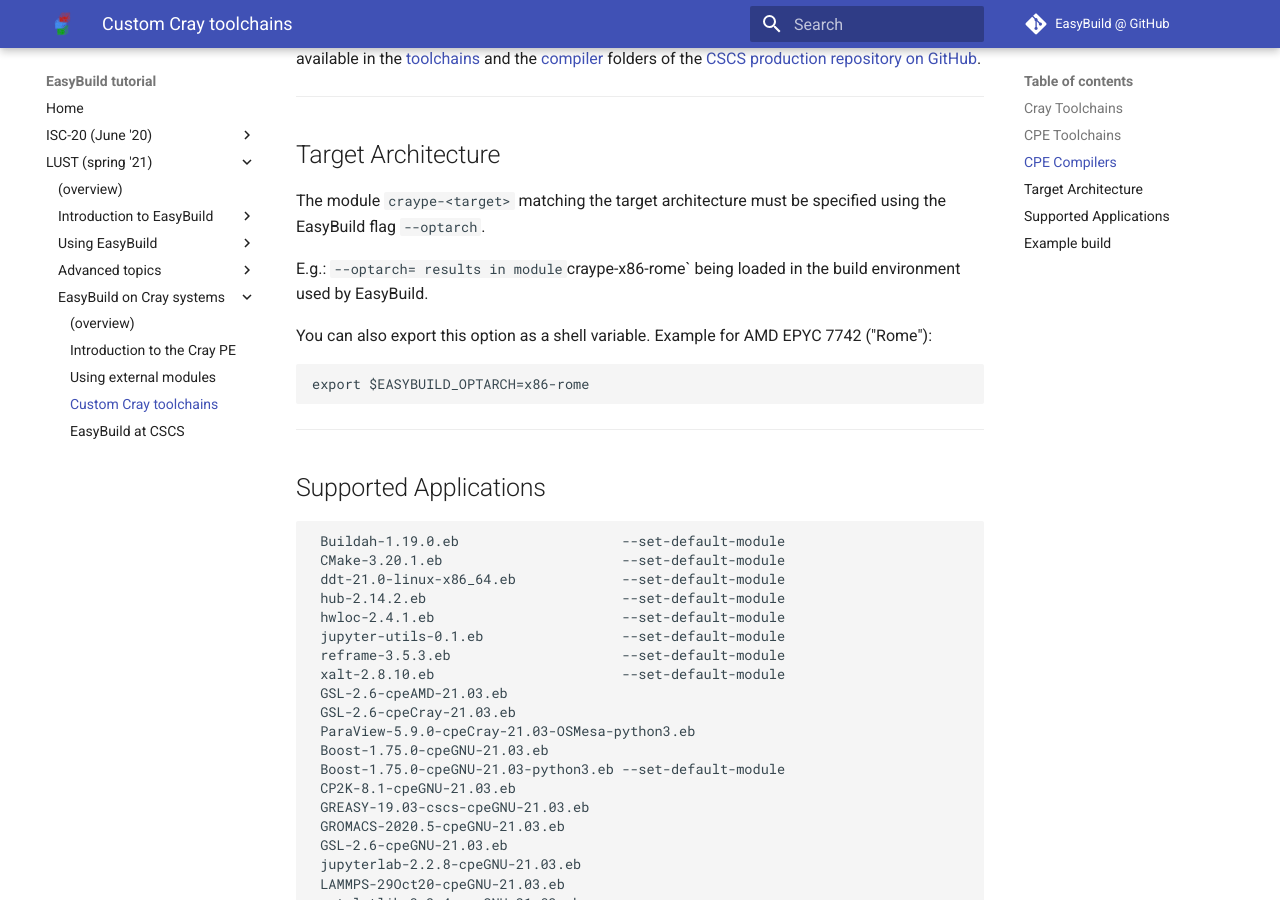
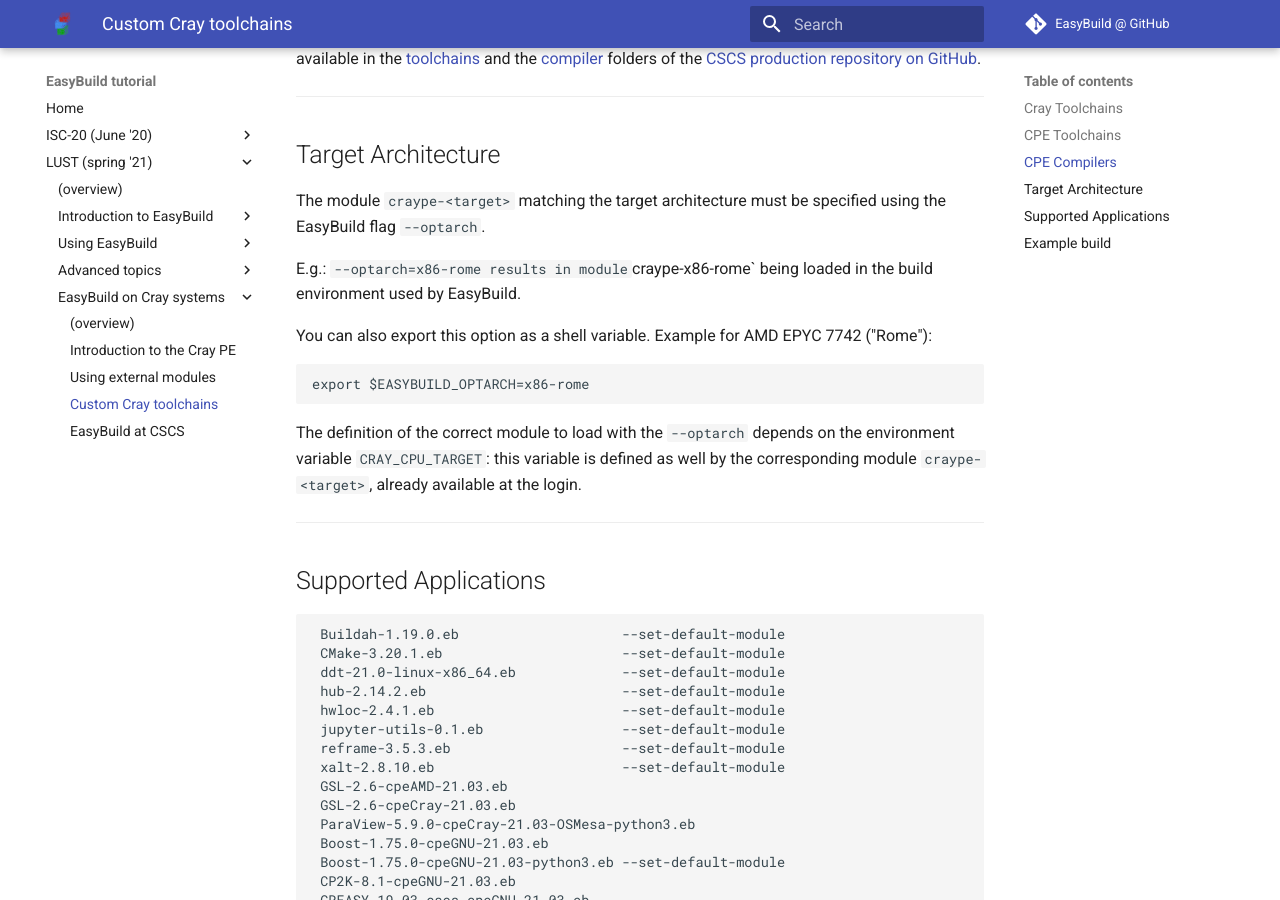
Before and after one commit to easybuilders/easybuild-tutorial, an MkDocs documentation site: the page built from docs/2021-lust/cray/custom_toolchains.md, in a window 1280 px wide and 900 px high, scrolled down 2218 px. Built offline with MkDocs 1.6.1 and Material for MkDocs 9.7.7, drawn with Linux system fonts in a browser that asks for light colours.

Commit message:
Optarch add-ons

````diff
--- a/docs/2021-lust/cray/custom_toolchains.md
+++ b/docs/2021-lust/cray/custom_toolchains.md
@@ -90,12 +90,15 @@ Please note that as well as the custom easyblock `cpetoolchain.py`, the custom f
 
 The module `craype-<target>` matching the target architecture must be specified using the EasyBuild flag `--optarch`.
 
-E.g.: `--optarch= results in module `craype-x86-rome` being loaded in the build environment used by EasyBuild.
+E.g.: `--optarch=x86-rome results in module `craype-x86-rome` being loaded in the build environment used by EasyBuild.
 
 You can also export this option as a shell variable. Example for AMD EPYC 7742 ("Rome"):
 ```
 export $EASYBUILD_OPTARCH=x86-rome
 ```
+
+The definition of the correct module to load with the `--optarch` depends on the environment variable `CRAY_CPU_TARGET`:
+this variable is defined as well by the corresponding module `craype-<target>`, already available at the login.
 
 ---
 
````
